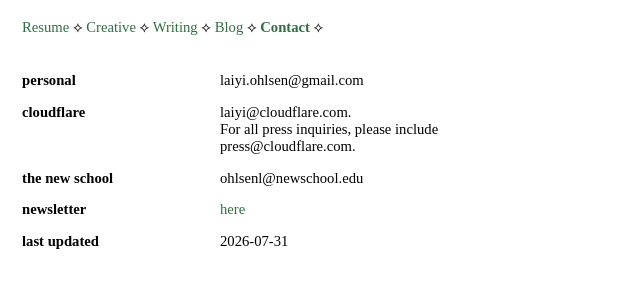
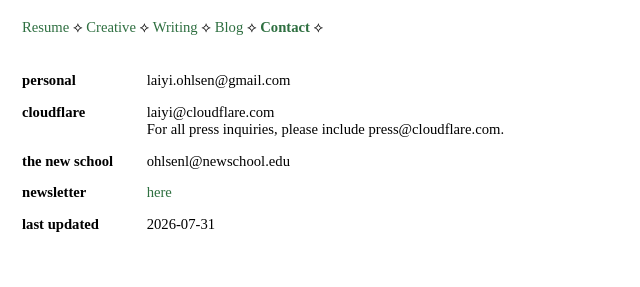
Before and after one commit to laiyi-ohlsen/personal-site, an Eleventy site: page src/sections/contact.md in a window 1280 px wide. Shown: the part 75-362 px from the top of the page, without its empty margins (0-640 px from the left). Built offline with nearby package versions, Linux system fonts and the light colour scheme; Eleventy itself is replaced by a stand-in of ours; files that its build step writes are made by us from their sources; what eleventy-plugin-clean would draw is missing.

Commit message:
Tweak contact table column widths and copy

```diff
--- a/public/style.css
+++ b/public/style.css
@@ -99,7 +99,11 @@ th, td {
 }
 
 th:first-child, td:first-child {
-  min-width: 12em;
+  min-width: 7em;
+}
+
+th:nth-child(2), td:nth-child(2) {
+  min-width: 30em;
 }
 
 /* ========== Project Images ========== */
--- a/src/sections/contact.md
+++ b/src/sections/contact.md
@@ -8,7 +8,7 @@ permalink: "{{ type | slugify }}/index.html"
 | | |
 |---|---|
 | **personal** | laiyi.ohlsen@gmail.com |
-| **cloudflare** | laiyi@cloudflare.com.<br>For all press inquiries, please include press@cloudflare.com. |
+| **cloudflare** | laiyi@cloudflare.com<br>For all press inquiries, please include press@cloudflare.com. |
 | **the new school** | ohlsenl@newschool.edu |
 | **newsletter** | [here](https://airtable.com/appvV8MMrAV8cSgcy/pagoUTkELI4yZAiz1/form) |
 | **last updated** | 2026-07-31 |
--- a/src/style.css
+++ b/src/style.css
@@ -99,7 +99,11 @@ th, td {
 }
 
 th:first-child, td:first-child {
-  min-width: 12em;
+  min-width: 7em;
+}
+
+th:nth-child(2), td:nth-child(2) {
+  min-width: 30em;
 }
 
 /* ========== Project Images ========== */
```
Also changed, not shown: public/contact/index.html (+1 -1 lines), 1 other file.
